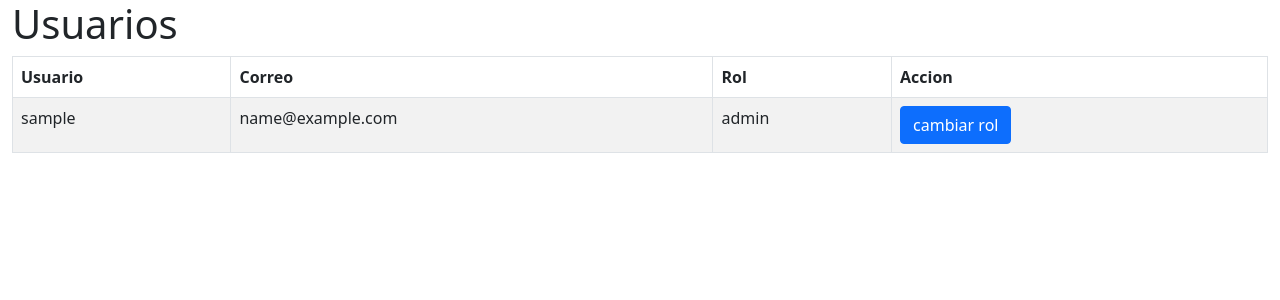
After one commit to Danavarro19/sed_poc, a Python web app: template view/templates/users/users.html in a window 1280 px wide. The commit adds this page. Shown: the top 300 px of the page. Run offline with Jinja, Linux system fonts and the light colour scheme; the template is opened without the code that fills it: most values are stand-ins (such as "Sample title", 1, 10 or a date in 2020).

Commit message:
Implementa panel de control de usuarios

```diff
--- a/controller/product.py
+++ b/controller/product.py
@@ -15,7 +15,7 @@ def products(request):
             data = product_service.get_products()
         return Response.render(request, template_name=template, context={'products': data})
     if request.method == "POST":
-        if not request.user.is_super:
+        if not request.user.is_admin:
             return Response.unauthorized(request)
 
         try:
@@ -28,7 +28,7 @@ def products(request):
 
 @requires_authentication
 def new_product(request):
-    if not request.user.is_super:
+    if not request.user.is_admin:
         return Response.unauthorized(request)
 
     return Response.render(
--- a/url/url.py
+++ b/url/url.py
@@ -11,4 +11,6 @@ urls = [
     ('/products/<key>', product.get_product),
     ('/products/<key>/delete', product.delete_product),
     ('/products/<key>/update', product.update_product),
+    ('/users', user.users),
+    ('/users/<key>', user.update_user),
 ]
--- a/view/templates/base.html
+++ b/view/templates/base.html
@@ -3,6 +3,7 @@
     <head>
         <meta charset="UTF-8">
         <meta name="viewport" content="width=device-width, initial-scale=1.0">
+        {# <link rel="stylesheet" href="/static/css/bootstrap.min.css" #}
         <link href="https://cdn.jsdelivr.net/npm/bootstrap@5.0.2/dist/css/bootstrap.min.css" rel="stylesheet" integrity="sha384-EVSTQN3/azprG1Anm3QDgpJLIm9Nao0Yz1ztcQTwFspd3yD65VohhpuuCOmLASjC" crossorigin="anonymous">
         <title>{% block title %}{% endblock %}</title>
     </head>
@@ -26,6 +27,8 @@
         </div>
 
         {% block script %}{% endblock %}
+        {# <script src="/static/js/htmx.min.js"></script> #}
+        {# <script src="/static/js/bootstrap.bundle.min.js"></script> #}
         <script src="https://unpkg.com/htmx.org@2.0.3" integrity="sha384-0895/pl2MU10Hqc6jd4RvrthNlDiE9U1tWmX7WRESftEDRosgxNsQG/Ze9YMRzHq" crossorigin="anonymous"></script>
         <script src="https://cdn.jsdelivr.net/npm/bootstrap@5.0.2/dist/js/bootstrap.bundle.min.js" integrity="sha384-MrcW6ZMFYlzcLA8Nl+NtUVF0sA7MsXsP1UyJoMp4YLEuNSfAP+JcXn/tWtIaxVXM" crossorigin="anonymous"></script>
     </body>
--- a/view/templates/product/new.html
+++ b/view/templates/product/new.html
@@ -36,7 +36,7 @@
                     <input type="submit" value="Agregar" class="btn btn-primary">
                 </div>
                 <div>
-                    <a href="/products" class="btn btn-secondary">Back to Product List</a>
+                    <a href="/products" class="btn btn-secondary">Regresar a lista</a>
                 </div>
 
             </div>
--- /dev/null
+++ b/view/templates/users/users.html
@@ -0,0 +1,36 @@
+{% extends 'base.html' %}
+{% block title %}users{% endblock %}
+
+{% block content %}
+    {% if users %}
+        <h1>Usuarios</h1>
+        <table class="table table-striped table-hover table-bordered">
+            <thead>
+                <tr>
+                    <th>Usuario</th>
+                    <th>Correo</th>
+                    <th>Rol</th>
+                    <th>Accion</th>
+                </tr>
+            </thead>
+            <tbody>
+                {% for user in users %}
+                    <tr>
+                        <td>{{ user.username}}</td>
+                        <td>{{ user.email}}</td>
+                        <td>{{ user.role }}</td>
+                        <td>
+                            <div class="me-2">
+                                <form action="/users/{{ user.user_id }}" method="POST">
+                                    <input type="hidden" name="csrf_token" value="{{ session.csrf_token }}">
+                                    <input type="hidden" name="role" value="{% if user.is_admin %}user{% else %}admin{% endif %}">
+                                    <button type="submit" onclick="return confirm('Seguro que quieres actualizar el rol');" class="btn btn-primary">cambiar rol</button>
+                                </form>
+                            </div>
+                        </td>
+                    </tr>
+                {% endfor %}
+            </tbody>
+        </table>
+    {% endif %}
+{% endblock %}
```
Also changed, not shown: controller/user.py (+27 -1 lines), service/user.py (+13 -0 lines), view/templates/product/products.html (+6 -1 lines).
